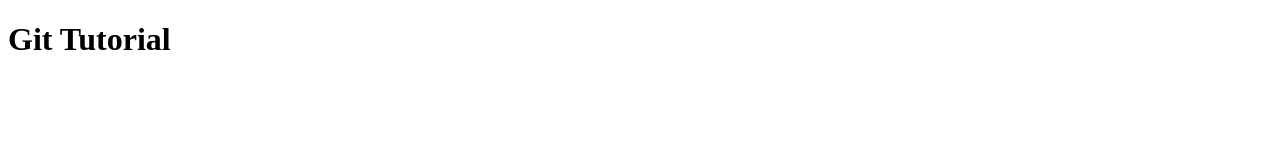
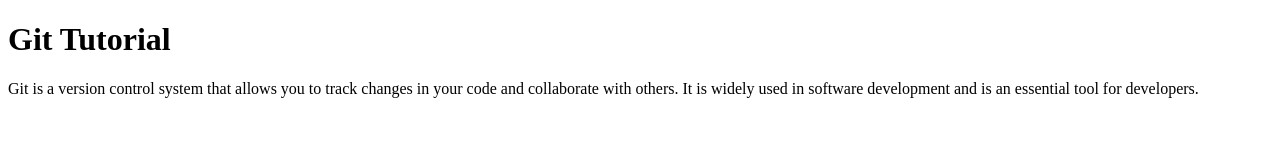
Before and after one commit to mohammad-reza99/git-toturial, a plain HTML site: page index.html in a window 1280 px wide. Drawn offline with Linux system fonts and the light colour scheme.

Commit message:
Added a description as a p tag

```diff
--- a/index.html
+++ b/index.html
@@ -7,5 +7,10 @@
   </head>
   <body>
     <h1>Git Tutorial</h1>
+    <p>
+      Git is a version control system that allows you to track changes in your
+      code and collaborate with others. It is widely used in software
+      development and is an essential tool for developers.
+    </p>
   </body>
 </html>
```
